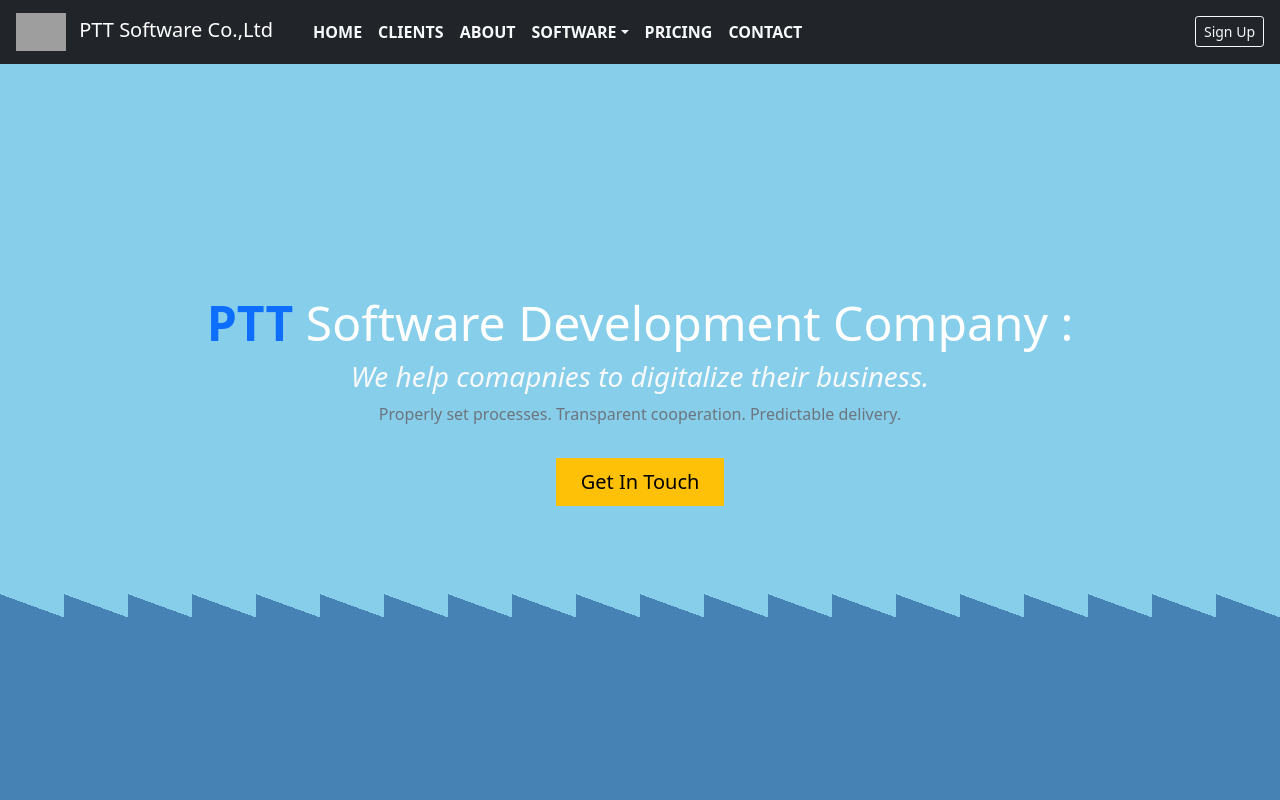
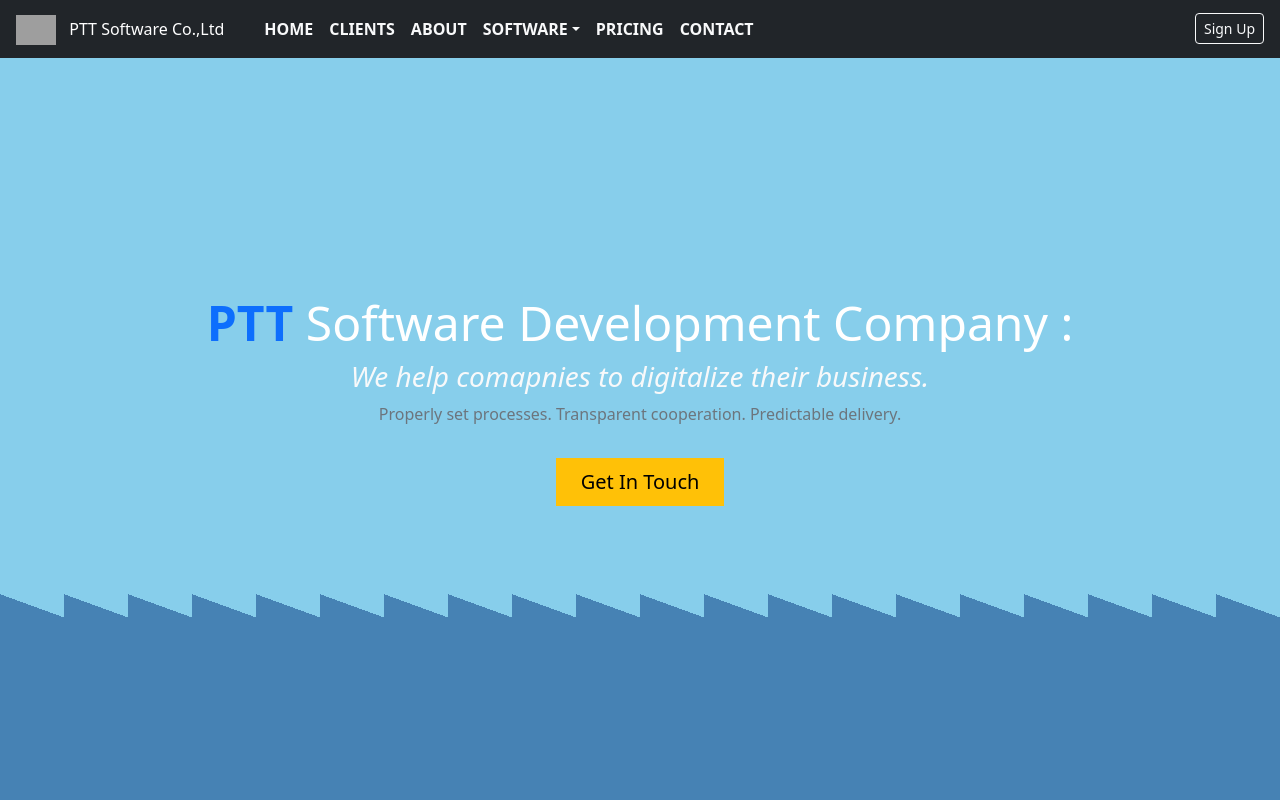
Before and after one commit to zinminht/pttsoftware, a plain HTML site: page index.html in a window 1280 px wide. Shown: the top 800 px of the page. Drawn offline with nearby package versions, Linux system fonts and the light colour scheme; grey boxes are pictures that could not be loaded.

Commit message:
31.10.2022

```diff
--- a/index.html
+++ b/index.html
@@ -1,13 +1,15 @@
 <!DOCTYPE HTML>
 <html>
 <head>
+    <!-- <meta charset="utf-8"> -->
+    <meta name="viewport" content="width=device-width, initial-scale=1.2">
     <title>PTT Software Company</title>
-    <!-- bootstrap css1 js2 -->
-    <link href="https://cdn.jsdelivr.net/npm/bootstrap@5.1.3/dist/css/bootstrap.min.css" rel="stylesheet" integrity="sha384-1BmE4kWBq78iYhFldvKuhfTAU6auU8tT94WrHftjDbrCEXSU1oBoqyl2QvZ6jIW3" crossorigin="anonymous">
+    <link href="https://cdn.jsdelivr.net/npm/bootstrap@5.2.2/dist/css/bootstrap.min.css" rel="stylesheet" integrity="sha384-Zenh87qX5JnK2Jl0vWa8Ck2rdkQ2Bzep5IDxbcnCeuOxjzrPF/et3URy9Bv1WTRi" crossorigin="anonymous">
+    <style type="text/css">
 
-    <!-- fontawesome css1 -->
-    <link rel="stylesheet" href="https://cdnjs.cloudflare.com/ajax/libs/font-awesome/5.15.4/css/all.min.css" integrity="sha512-1ycn6IcaQQ40/MKBW2W4Rhis/DbILU74C1vSrLJxCq57o941Ym01SwNsOMqvEBFlcgUa6xLiPY/NS5R+E6ztJQ==" crossorigin="anonymous" referrerpolicy="no-referrer" />
-    <style type="text/css">
+        .brand-name{
+            font-size: 16px;
+        }
 
         .banners{
             height: 100vh;
@@ -41,6 +43,7 @@
     </style>
 </head>
 <body>
+
     <!-- Start header section -->
     <header>
 
@@ -48,8 +51,8 @@
         <nav class="navbar navbar-expand-md bg-dark navbar-dark fixed-top">
 
             <a href="index.html" class="navbar-brand mx-3">
-                <img src="https://icon-library.com/images/icon-logo-png/icon-logo-png-11.jpg" width="50px" alt="sitelogo" />
-                <span class="ms-2">PTT Software Co.,Ltd</span>
+                <img src="https://icon-library.com/images/icon-logo-png/icon-logo-png-11.jpg" width="40px" alt="sitelogo" />
+                <span class="ms-2 brand-name">PTT Software Co.,Ltd</span>
             </a>
 
             <button type="button" class="navbar-toggler" data-bs-toggle="collapse" data-bs-target="#nav"><i class="navbar-toggler-icon"></i></button>
@@ -661,19 +664,7 @@
         <!-- end get in touch modal -->
     <!-- End modal box area -->
 
-
-
-
-
-
-
-    <!-- bootstrap css1 js2 -->
-    <script src="https://cdn.jsdelivr.net/npm/@popperjs/core@2.10.2/dist/umd/popper.min.js" integrity="sha384-7+zCNj/IqJ95wo16oMtfsKbZ9ccEh31eOz1HGyDuCQ6wgnyJNSYdrPa03rtR1zdB" crossorigin="anonymous"></script>
-    <script src="https://cdn.jsdelivr.net/npm/bootstrap@5.1.3/dist/js/bootstrap.min.js" integrity="sha384-QJHtvGhmr9XOIpI6YVutG+2QOK9T+ZnN4kzFN1RtK3zEFEIsxhlmWl5/YESvpZ13" crossorigin="anonymous"></script>
-
-    <!-- jquery js1 -->
-    <script src="https://code.jquery.com/jquery-3.6.1.min.js" type="text/javascript"></script>
-
+    <script src="https://cdn.jsdelivr.net/npm/bootstrap@5.2.2/dist/js/bootstrap.bundle.min.js" integrity="sha384-OERcA2EqjJCMA+/3y+gxIOqMEjwtxJY7qPCqsdltbNJuaOe923+mo//f6V8Qbsw3" crossorigin="anonymous"></script>
     <script type="text/javascript">
 
         const autoyear = document.getElementById('autoyear');
```
